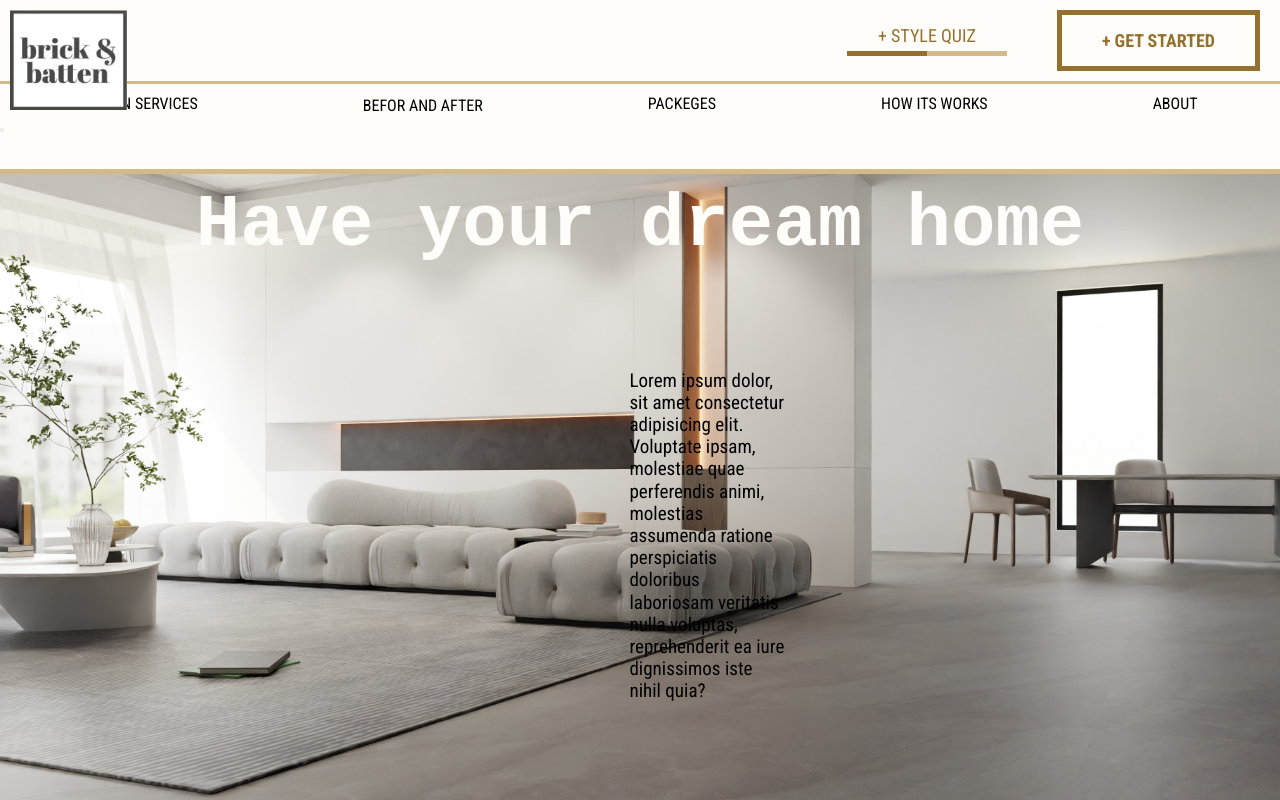
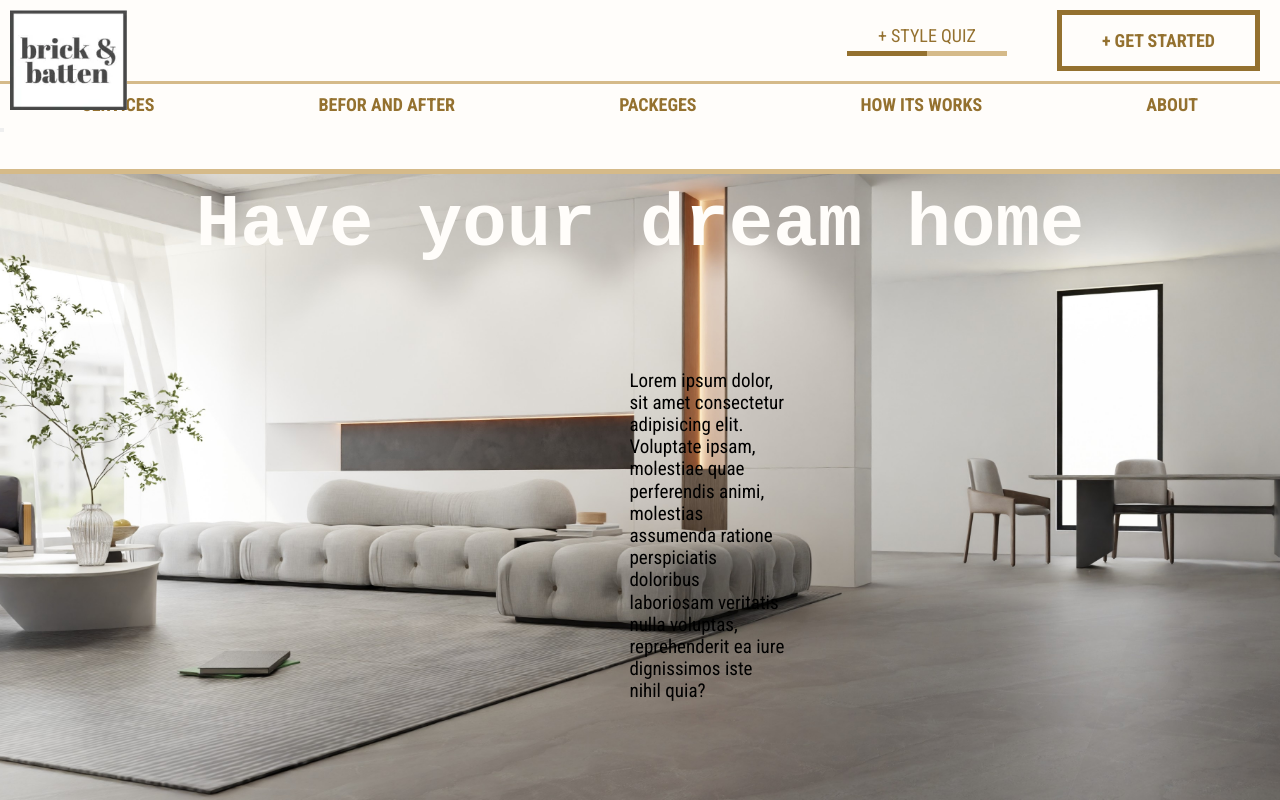
Before and after one commit to bita9170/My-Project, a website: page index.html in a window 1280 px wide. Shown: the top 800 px of the page. Drawn offline with Linux system fonts and the light colour scheme.

```diff
--- a/index.html
+++ b/index.html
@@ -30,11 +30,11 @@
             </div>
             <nav class="header-down">
               <ul class="list">
-                <li>Design Services</li>
-                <li>Befor and after<a href="index3.html"></a></li>
-                <li>Packeges</li>
-                <li>How its works</li>
-                <li>About</li>
+                <li><a href="#">Services</a></li>
+                <li><a href="house.html">Befor and after</a></li>
+                <li><a href="#">Packeges</a></li>
+                <li><a href="#">How its works</a></li>
+                <li><a href="#">About</a></li>
               </ul>
               <button class="burger">
                 <span class="burgerslice"></span>
```
Also changed, not shown: house.html (+7 -3 lines).
